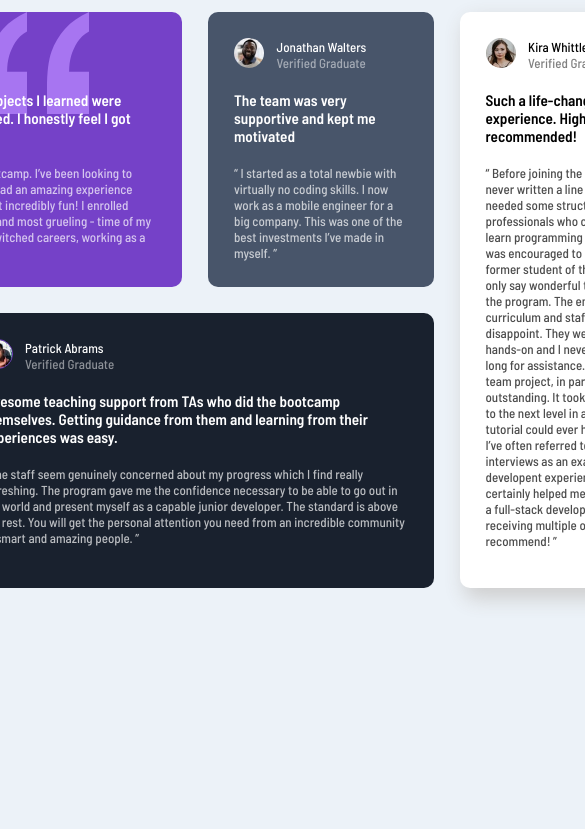
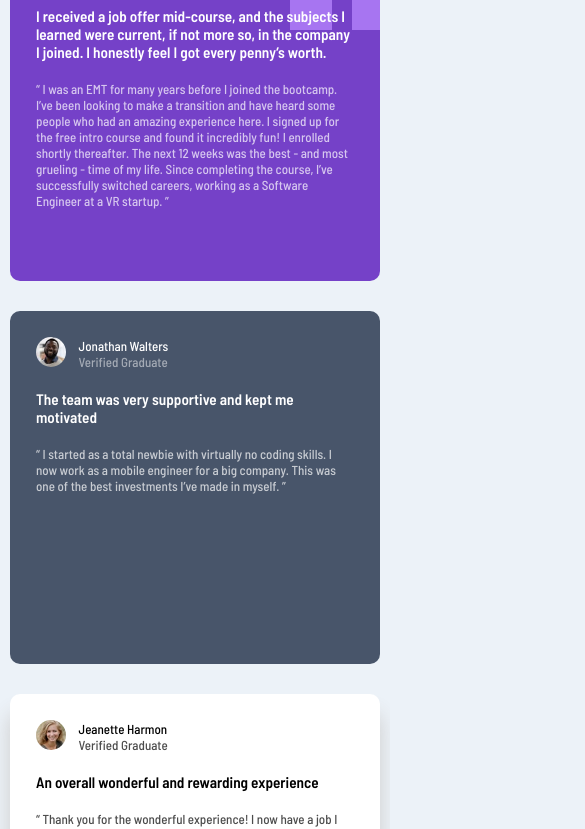
Before and after one commit to Yassin-ha/testimonials-grid-section-main, a plain HTML site: page index.html in a window 390 px wide. Shown: the part 122-951 px from the top of the page, 585 px wide, since content can reach past the window. Before the commit the page ends 844 px from the top, so only its background shows below. Drawn offline with Linux system fonts and the light colour scheme.

Commit message:
make the project responsive

```diff
--- a/static/style.css
+++ b/static/style.css
@@ -3,17 +3,20 @@
     margin: 0px;
     padding: 0px;
 }
+
 body {
     font-size: 13px;
     font-family: 'Barlow Semi Condensed', sans-serif;
     background-color: hsl(210, 46%, 95%);
 }
+
 .center {
     display: grid;
     justify-content: center;
     align-content: center;
     min-height: 100vh;
 }
+
 .page {
     display: grid;
     grid-template-columns: repeat(8, 1fr);
@@ -21,7 +24,26 @@ body {
     grid-template-areas: "cart-1 cart-1 cart-1 cart-1 cart-2 cart-2 cart-5 cart-5 " "cart-3 cart-3 cart-4 cart-4 cart-4 cart-4 cart-5 cart-5";
     width: 980px;
     gap: 2em;
+    padding: 30px;
 }
+
+@media screen and (max-width: 768px) {
+    .page {
+        grid-template-columns: repeat(1, 1fr);
+        grid-template-rows: repeat(5, 1fr);
+        grid-template-areas:
+            "cart-1"
+            "cart-2"
+            "cart-3"
+            "cart-4"
+            "cart-5"
+            "cart-6";
+        width: 100%;
+        gap: 30px;
+        padding: 50px 10px;
+    }
+}
+
 .cart-1 {
     grid-area: cart-1;
     padding: 2em;
@@ -32,17 +54,21 @@ body {
     border-radius: 10px;
     color: white;
 }
+
 img {
     border-radius: 50%;
     width: 30px;
     height: 30px;
 }
+
 .cart-1 img {
     border: 1px solid hsl(263, 55%, 52%);
 }
+
 .cart-4 img {
     border: 1px solid hsl(263, 55%, 52%);
 }
+
 .cart-2 {
     grid-area: cart-2;
     padding: 2em;
@@ -50,6 +76,7 @@ img {
     border-radius: 10px;
     color: white;
 }
+
 .cart-3 {
     grid-area: cart-3;
     padding: 2em;
@@ -58,6 +85,7 @@ img {
     box-shadow: 0px 20px 20px 1px hsl(0deg 0% 81%);
 
 }
+
 .cart-4 {
     grid-area: cart-4;
     padding: 2em;
@@ -65,6 +93,7 @@ img {
     border-radius: 10px;
     color: white;
 }
+
 .cart-5 {
     grid-area: cart-5;
     padding: 2em;
@@ -72,19 +101,24 @@ img {
     border-radius: 10px;
     box-shadow: 6px 9px 20px 2px hsl(0deg 0% 81%);
 }
+
 .header {
     display: inline-block;
 }
+
 .name {
     display: inline-block;
     padding-left: 10px;
 }
+
 .header .name p {
     color: hsl(0, 0%, 100%, 50%);
 }
+
 .cart-5 .header .name p {
     color: hsl(0, 0%, 0%, 50%);
- }
+}
+
 .cart-3 .header .name p {
     color: hsl(0, 0%, 0%, 50%);
 }
@@ -92,41 +126,51 @@ img {
 h3 {
     padding-top: 20px;
 }
-h3 + p {
+
+h3+p {
     padding-top: 20px;
     color: hsl(0, 0%, 100%, 70%);
 }
+
 .cart-5 p {
     color: hsl(0, 0%, 0%, 70%);
 }
+
 .cart-3 p {
     color: hsl(0, 0%, 0%, 70%);
 }
+
 @media screen and (max-width: 375px) {
     .center {
         margin: 2em;
     }
+
     .page {
         display: grid;
-        grid-template-columns: repeat(2,1fr);
+        grid-template-columns: repeat(2, 1fr);
         grid-template-rows: repeat(5, 1fr);
         grid-template-areas: "cart-1 cart-1" "cart-2 cart-2" "cart-3 cart-3" "cart-4 cart-4" "cart-5 cart-5";
         width: 100%;
         height: 1630px;
     }
+
     .cart-1 {
         grid-area: cart-1;
         background-position-x: 188px;
     }
+
     .cart-2 {
         grid-area: cart-2;
     }
+
     .cart-3 {
         grid-area: cart-3;
     }
+
     .cart-4 {
         grid-area: cart-4;
     }
+
     .cart-5 {
         grid-area: cart-5;
     }
```
